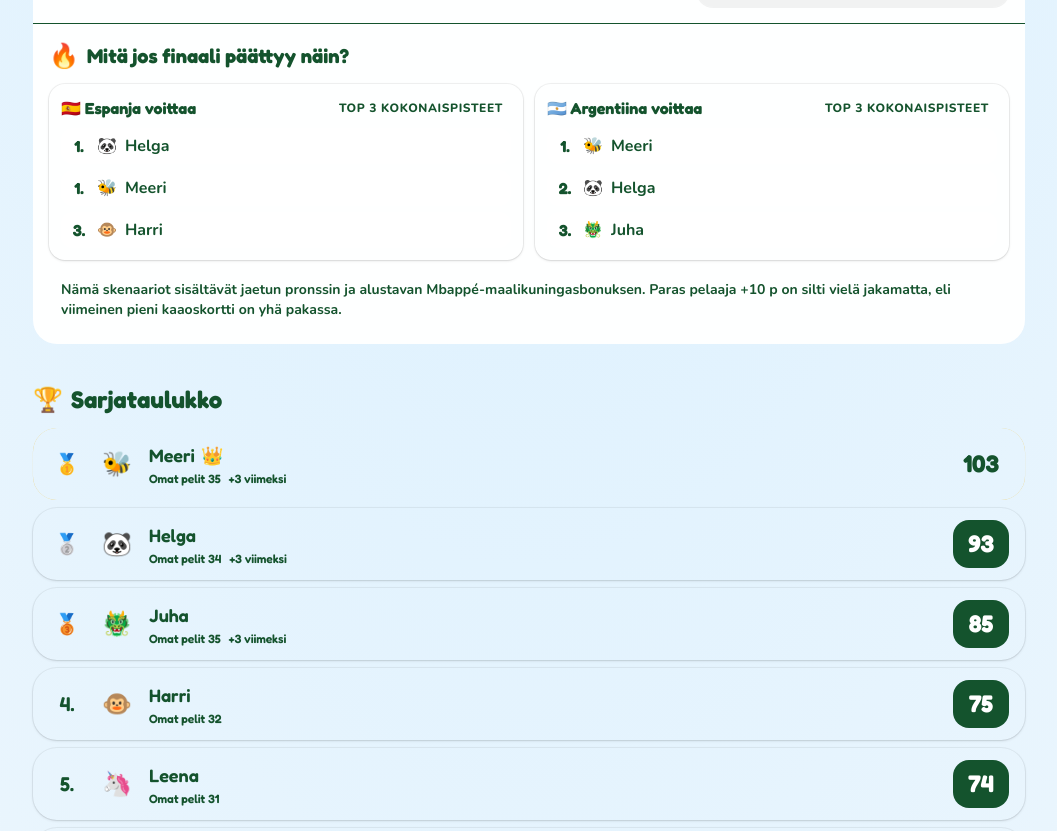
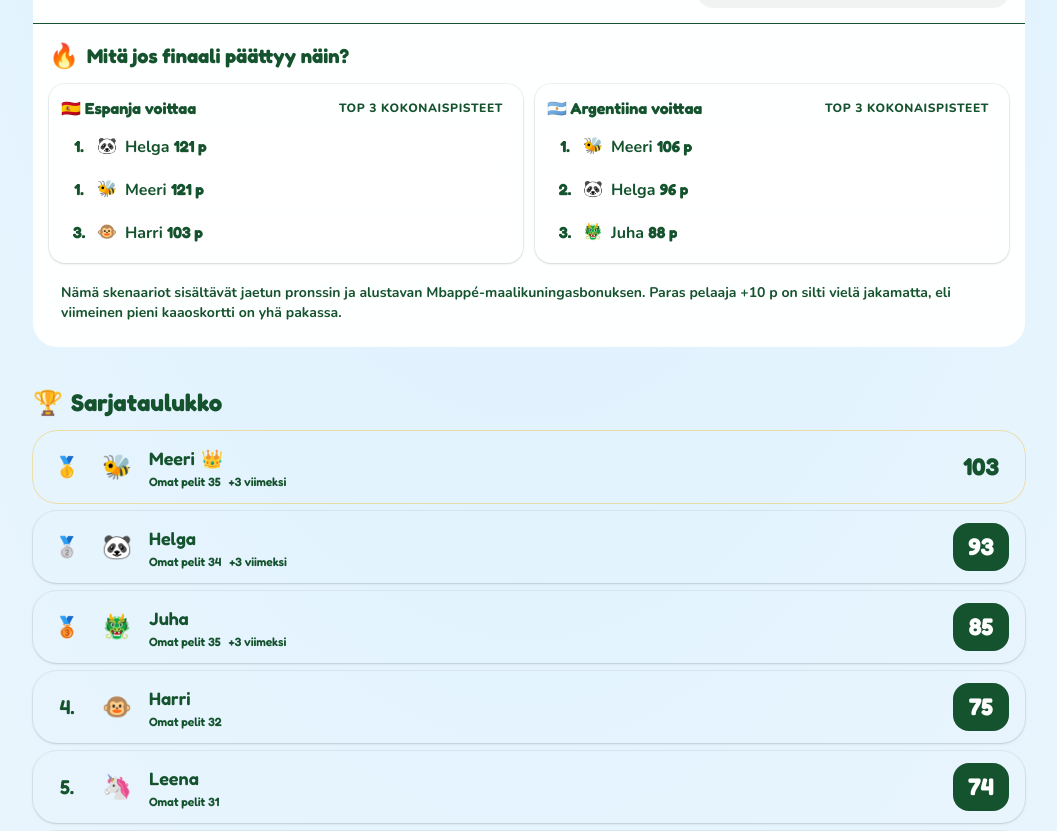
Before and after one commit to intery-oy/mm-veikkaus, a React (Vite) app: page / in a window 1280 px wide. Shown: the part 960-1791 px from the top of the page, without its empty margins (111-1168 px from the left). Built offline with nearby package versions, Linux system fonts and the light colour scheme.

Commit message:
Näytä skenaariopisteet nimen perässä

```diff
--- a/src/app/App.tsx
+++ b/src/app/App.tsx
@@ -276,15 +276,14 @@ export function App() {
                     {scenario.rows.map((row) => (
                       <div
                         key={`${scenario.winnerTeamId}-${row.rank}-${row.name}`}
-                        className="flex items-center justify-between gap-2 rounded-xl bg-white/80 px-2 py-1.5"
+                        className="flex items-center gap-2 rounded-xl bg-white/80 px-2 py-1.5"
                       >
                         <span className="flex min-w-0 items-center gap-2 font-bold text-[--color-ink]">
                           <span className="num w-5 shrink-0 text-center">{row.rank}.</span>
                           <span className="shrink-0">{row.avatar}</span>
-                          <span className="truncate">{row.name}</span>
-                        </span>
-                        <span className="num shrink-0 rounded-full bg-[--color-ink] px-2 py-0.5 text-sm font-black text-white">
-                          {row.total} p
+                          <span className="truncate">
+                            {row.name} <span className="num font-black">{row.total} p</span>
+                          </span>
                         </span>
                       </div>
                     ))}
```
